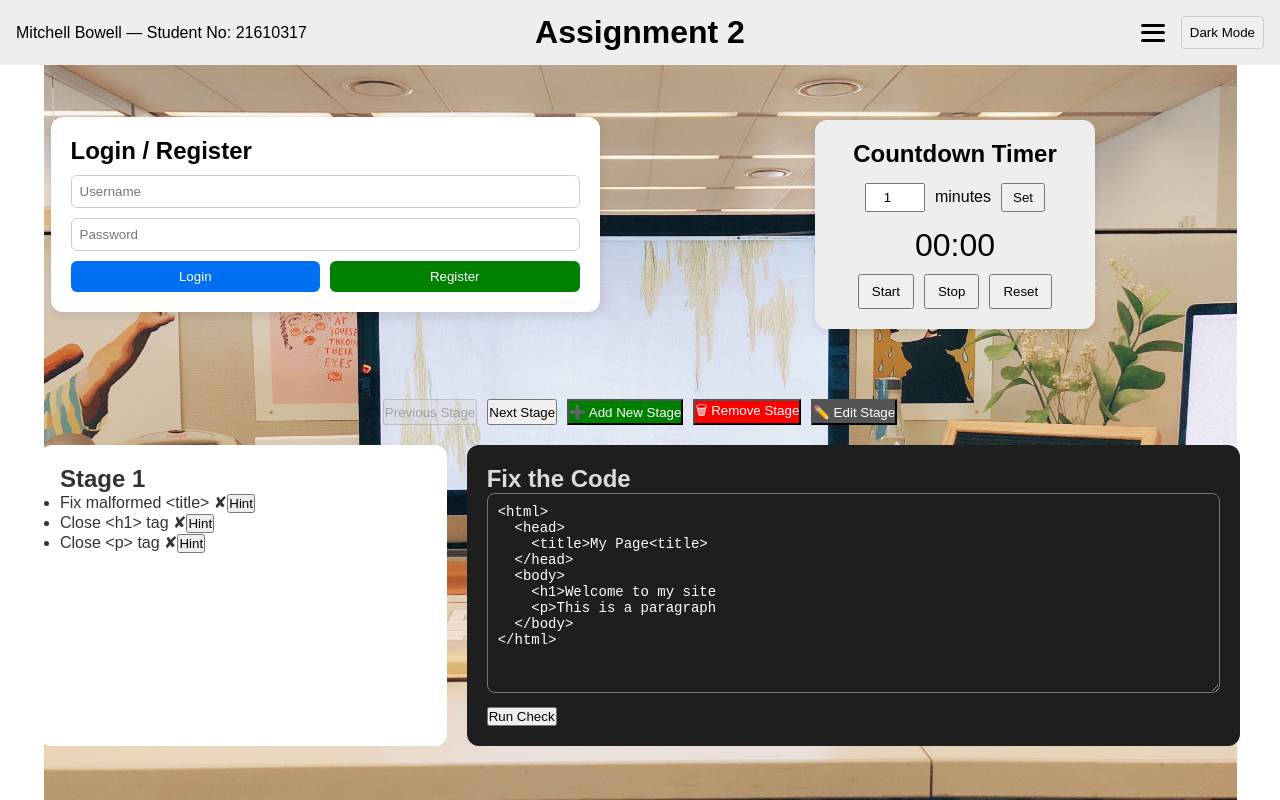
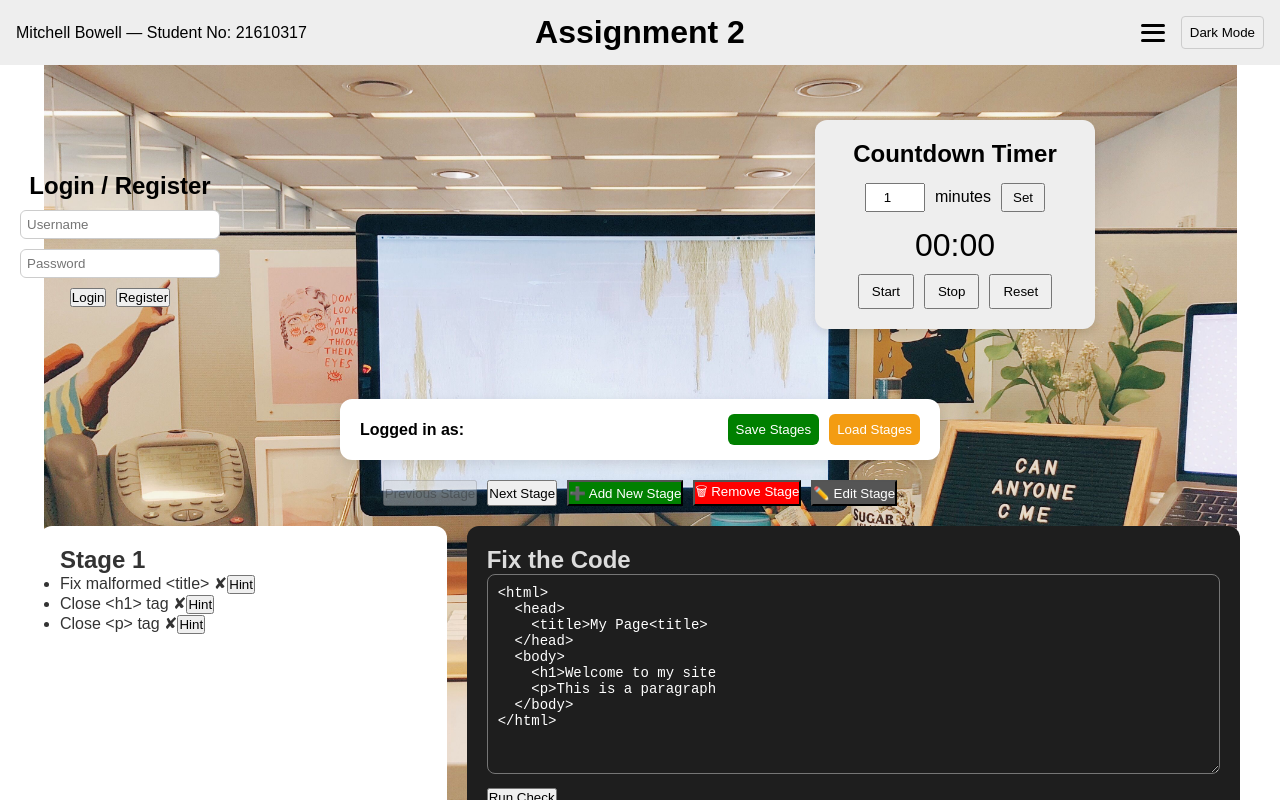
Before and after one commit to MitchBow/CWA-Assignment-2-docker, a Next.js app in the folder frontend/: page /court-room in a window 1280 px wide. Built offline with nearby package versions, Linux system fonts and the light colour scheme.

Commit message:
save works but bad UI layout

```diff
--- a/frontend/app/components/Login.tsx
+++ b/frontend/app/components/Login.tsx
@@ -1,157 +1,84 @@
 'use client';
 import React, { useState } from 'react';
-import UserControls from './UserControls';
+import StageManager from './StageManager';
 
-interface LoginProps {
-  saveStages?: () => void;
-  loadStages?: () => void;
-}
+const API_BASE = 'http://ec2-52-91-140-66.compute-1.amazonaws.com:4080/api';
 
-const Login: React.FC<LoginProps> = ({ saveStages, loadStages }) => {
+const Login: React.FC = () => {
   const [username, setUsername] = useState('');
   const [password, setPassword] = useState('');
   const [message, setMessage] = useState('');
   const [loggedIn, setLoggedIn] = useState(false);
 
-  // ✅ Correct base API URL (no extra /api/register)
-  const API_URL = 'http://ec2-13-220-91-34.compute-1.amazonaws.com:4080/api';
-
   const handleLogin = async () => {
     try {
-      const res = await fetch(`${API_URL}/login`, {
+      const res = await fetch(`${API_BASE}/login`, {
         method: 'POST',
         headers: { 'Content-Type': 'application/json' },
         body: JSON.stringify({ username, password }),
       });
+
       if (!res.ok) {
         const text = await res.text();
         throw new Error(`Login failed (${res.status}): ${text}`);
       }
-      const data = await res.json();
-      console.log('✅ Login response:', data);
+
       setMessage('✅ Login successful!');
       setLoggedIn(true);
     } catch (err: any) {
       console.error('❌ Login failed:', err);
-      setMessage(`❌ Login failed: ${err.message}`);
+      setMessage(`❌ ${err.message}`);
     }
   };
 
   const handleRegister = async () => {
     try {
-      const res = await fetch(`${API_URL}/register`, {
+      const res = await fetch(`${API_BASE}/register`, {
         method: 'POST',
         headers: { 'Content-Type': 'application/json' },
         body: JSON.stringify({ username, password }),
       });
+
       if (!res.ok) {
         const text = await res.text();
         throw new Error(`Registration failed (${res.status}): ${text}`);
       }
-      const data = await res.json();
-      console.log('✅ Register response:', data);
+
       setMessage('✅ Registration successful!');
       setLoggedIn(true);
     } catch (err: any) {
       console.error('❌ Registration failed:', err);
-      setMessage(`❌ Registration failed: ${err.message}`);
+      setMessage(`❌ ${err.message}`);
     }
   };
 
+  if (loggedIn) {
+    return <StageManager username={username} />;
+  }
+
   return (
-    <div
-      style={{
-        display: 'flex',
-        flexDirection: 'column',
-        alignItems: 'center',
-        gap: '20px',
-        width: '100%',
-      }}
-    >
-      {!loggedIn && (
-        <div
-          style={{
-            width: '90%',
-            maxWidth: '600px',
-            backgroundColor: 'white',
-            padding: '20px',
-            borderRadius: '12px',
-            boxShadow: '0 4px 12px rgba(0,0,0,0.1)',
-          }}
-        >
-          <h2 style={{ marginBottom: '10px' }}>Login / Register</h2>
+    <div style={{ display: 'flex', flexDirection: 'column', alignItems: 'center', gap: '10px', marginTop: '50px' }}>
+      <h2>Login / Register</h2>
       <input
         type="text"
         placeholder="Username"
         value={username}
         onChange={(e) => setUsername(e.target.value)}
-            style={{
-              width: '100%',
-              marginBottom: '10px',
-              padding: '8px',
-              borderRadius: '6px',
-              border: '1px solid #ccc',
-            }}
+        style={{ padding: '6px', borderRadius: '6px', border: '1px solid #ccc', width: '200px' }}
       />
       <input
         type="password"
         placeholder="Password"
         value={password}
         onChange={(e) => setPassword(e.target.value)}
-            style={{
-              width: '100%',
-              marginBottom: '10px',
-              padding: '8px',
-              borderRadius: '6px',
-              border: '1px solid #ccc',
-            }}
+        style={{ padding: '6px', borderRadius: '6px', border: '1px solid #ccc', width: '200px' }}
       />
       <div style={{ display: 'flex', gap: '10px' }}>
-            <button
-              onClick={handleLogin}
-              style={{
-                flex: 1,
-                padding: '8px',
-                borderRadius: '6px',
-                backgroundColor: '#0070f3',
-                color: 'white',
-                border: 'none',
-                cursor: 'pointer',
-              }}
-            >
-              Login
-            </button>
-            <button
-              onClick={handleRegister}
-              style={{
-                flex: 1,
-                padding: '8px',
-                borderRadius: '6px',
-                backgroundColor: 'green',
-                color: 'white',
-                border: 'none',
-                cursor: 'pointer',
-              }}
-            >
-              Register
-            </button>
+        <button onClick={handleLogin}>Login</button>
+        <button onClick={handleRegister}>Register</button>
       </div>
       {message && (
-            <div
-              style={{
-                color: message.startsWith('✅') ? 'green' : 'red',
-                fontWeight: 'bold',
-                marginTop: '10px',
-              }}
-            >
-              {message}
-            </div>
-          )}
-        </div>
-      )}
-
-      {loggedIn && (
-        <UserControls username={username} onSave={saveStages} onLoad={loadStages} />
+        <div style={{ color: message.startsWith('✅') ? 'green' : 'red', fontWeight: 'bold' }}>{message}</div>
       )}
     </div>
   );
--- a/frontend/app/components/StageManager.tsx
+++ b/frontend/app/components/StageManager.tsx
@@ -3,11 +3,14 @@ import React, { useState, useEffect } from 'react';
 import { Task } from './tasks';
 import { stages as baseStages, StageData } from './Stages';
 import StageEditor from './StageEditor';
+import UserControls from './UserControls';
 
 interface StageManagerProps {
   inCourtroom?: boolean;
-  username?: string;
+  username: string;
 }
+
+const API_URL = 'http://ec2-52-91-140-66.compute-1.amazonaws.com:4080/api/stages';
 
 const StageManager: React.FC<StageManagerProps> = ({ inCourtroom, username }) => {
   const [stage, setStage] = useState(1);
@@ -65,22 +68,61 @@ const StageManager: React.FC<StageManagerProps> = ({ inCourtroom, username }) =>
     setStage(remainingStages[0] || 1);
   };
 
+  // ✅ Save stages
+  const saveStages = async () => {
+    try {
+      const res = await fetch(API_URL, {
+        method: 'POST',
+        headers: { 'Content-Type': 'application/json' },
+        body: JSON.stringify({ username, stages: allStages }),
+      });
+      if (!res.ok) throw new Error(`Save failed: ${res.statusText}`);
+      const data = await res.json();
+      alert('✅ ' + data.message);
+    } catch (err: any) {
+      console.error('❌ Save error:', err);
+      alert('❌ Failed to save stages: ' + err.message);
+    }
+  };
+
+  // ✅ Load stages
+  const loadStages = async () => {
+    try {
+      const res = await fetch(`${API_URL}?username=${username}`);
+      if (!res.ok) throw new Error(`Load failed: ${res.statusText}`);
+      const data = await res.json();
+      if (data.stages) {
+        setAllStages(data.stages);
+        alert('✅ Stages loaded successfully!');
+      } else {
+        alert('⚠ No saved stages found.');
+      }
+    } catch (err: any) {
+      console.error('❌ Load error:', err);
+      alert('❌ Failed to load stages: ' + err.message);
+    }
+  };
+
   if (inCourtroom) return null;
 
   return (
     <div style={{ minHeight: '100vh', paddingTop: '20px', display: 'flex', flexDirection: 'column', alignItems: 'center', gap: '20px' }}>
+      {/* Controls visible after login */}
+      <UserControls username={username} onSave={saveStages} onLoad={loadStages} />
+
       {/* Stage Controls */}
       <div style={{ display: 'flex', gap: '10px', flexWrap: 'wrap' }}>
         <button onClick={() => setStage(stage - 1)} disabled={stage <= Math.min(...Object.keys(allStages).map(Number))}>Previous Stage</button>
         <button onClick={() => setStage(stage + 1)} disabled={stage >= Math.max(...Object.keys(allStages).map(Number))}>Next Stage</button>
         <button onClick={addNewStage} style={{ backgroundColor: 'green', color: 'white' }}>➕ Add New Stage</button>
         <button onClick={removeStage} style={{ backgroundColor: 'red', color: 'white' }}>🗑 Remove Stage</button>
-        <button onClick={() => setEditing(!editing)} style={{ backgroundColor: '#555', color: 'white' }}>{editing ? 'Close Editor' : '✏️ Edit Stage'}</button>
+        <button onClick={() => setEditing(!editing)} style={{ backgroundColor: '#555', color: 'white' }}>
+          {editing ? 'Close Editor' : '✏️ Edit Stage'}
+        </button>
       </div>
 
-      {/* Task List & Code Editor */}
+      {/* Main Stage Area */}
       <div style={{ display: 'flex', gap: '20px', width: '100%' }}>
-        {/* Left Side: Tasks */}
         <div style={{ flex: 1, padding: '20px', borderRadius: '12px', backgroundColor: 'white', color: '#333' }}>
           <h2>Stage {stage}</h2>
           <ul>
@@ -99,13 +141,21 @@ const StageManager: React.FC<StageManagerProps> = ({ inCourtroom, username }) =>
           )}
         </div>
 
-        {/* Right Side: Code Editor */}
         <div style={{ flex: 2, padding: '20px', borderRadius: '12px', backgroundColor: '#1e1e1e', color: '#dcdcdc' }}>
           <h2>Fix the Code</h2>
           <textarea
             value={brokenCode}
             onChange={e => setBrokenCode(e.target.value)}
-            style={{ width: '100%', height: '200px', fontFamily: 'monospace', fontSize: '14px', borderRadius: '8px', padding: '10px', color: 'white', backgroundColor: '#1e1e1e' }}
+            style={{
+              width: '100%',
+              height: '200px',
+              fontFamily: 'monospace',
+              fontSize: '14px',
+              borderRadius: '8px',
+              padding: '10px',
+              color: 'white',
+              backgroundColor: '#1e1e1e',
+            }}
           />
           <div style={{ marginTop: '10px' }}>
             <button onClick={runCheck}>Run Check</button>
@@ -113,7 +163,6 @@ const StageManager: React.FC<StageManagerProps> = ({ inCourtroom, username }) =>
         </div>
       </div>
 
-      {/* Stage Editor */}
       {editing && <StageEditor stage={stage} allStages={allStages} setAllStages={setAllStages} />}
     </div>
   );
--- a/frontend/app/components/UserControls.tsx
+++ b/frontend/app/components/UserControls.tsx
@@ -9,13 +9,52 @@ interface UserControlsProps {
 
 const UserControls: React.FC<UserControlsProps> = ({ username, onSave, onLoad }) => {
   return (
-    <div style={{ width: '90%', maxWidth: '600px', backgroundColor: 'white', padding: '15px 20px', borderRadius: '12px', boxShadow: '0 4px 12px rgba(0,0,0,0.1)', display: 'flex', alignItems: 'center', justifyContent: 'space-between', gap: '10px' }}>
+    <div style={{
+      width: '90%',
+      maxWidth: '600px',
+      backgroundColor: 'white',
+      padding: '15px 20px',
+      borderRadius: '12px',
+      boxShadow: '0 4px 12px rgba(0,0,0,0.1)',
+      display: 'flex',
+      alignItems: 'center',
+      justifyContent: 'space-between',
+      gap: '10px'
+    }}>
       <div>
         <strong>Logged in as:</strong> {username}
       </div>
       <div style={{ display: 'flex', gap: '10px' }}>
-        {onSave && <button onClick={onSave} style={{ padding: '8px', borderRadius: '6px', backgroundColor: 'green', color: 'white', border: 'none', cursor: 'pointer' }}>Save Stages</button>}
-        {onLoad && <button onClick={onLoad} style={{ padding: '8px', borderRadius: '6px', backgroundColor: '#f39c12', color: 'white', border: 'none', cursor: 'pointer' }}>Load Stages</button>}
+        {onSave && (
+          <button
+            onClick={onSave}
+            style={{
+              padding: '8px',
+              borderRadius: '6px',
+              backgroundColor: 'green',
+              color: 'white',
+              border: 'none',
+              cursor: 'pointer',
+            }}
+          >
+            Save Stages
+          </button>
+        )}
+        {onLoad && (
+          <button
+            onClick={onLoad}
+            style={{
+              padding: '8px',
+              borderRadius: '6px',
+              backgroundColor: '#f39c12',
+              color: 'white',
+              border: 'none',
+              cursor: 'pointer',
+            }}
+          >
+            Load Stages
+          </button>
+        )}
       </div>
     </div>
   );
--- a/frontend/app/court-room/page.tsx
+++ b/frontend/app/court-room/page.tsx
@@ -37,7 +37,7 @@ export default function CourtroomPage() {
           marginBottom: '20px'
         }}>
           <div style={{ flex: '1 1 300px', display: 'flex', justifyContent: 'flex-start' }}>
-            <Login saveStages={() => console.log('save')} loadStages={() => console.log('load')} />
+            <Login />
           </div>
           <div style={{ flex: '1 1 300px', display: 'flex', justifyContent: 'flex-end' }}>
             <ManualTimer />
```
Also changed, not shown: 1 other file (tests, documents, lock files or other folders). Lines whose indentation alone changed are shown as unchanged.
